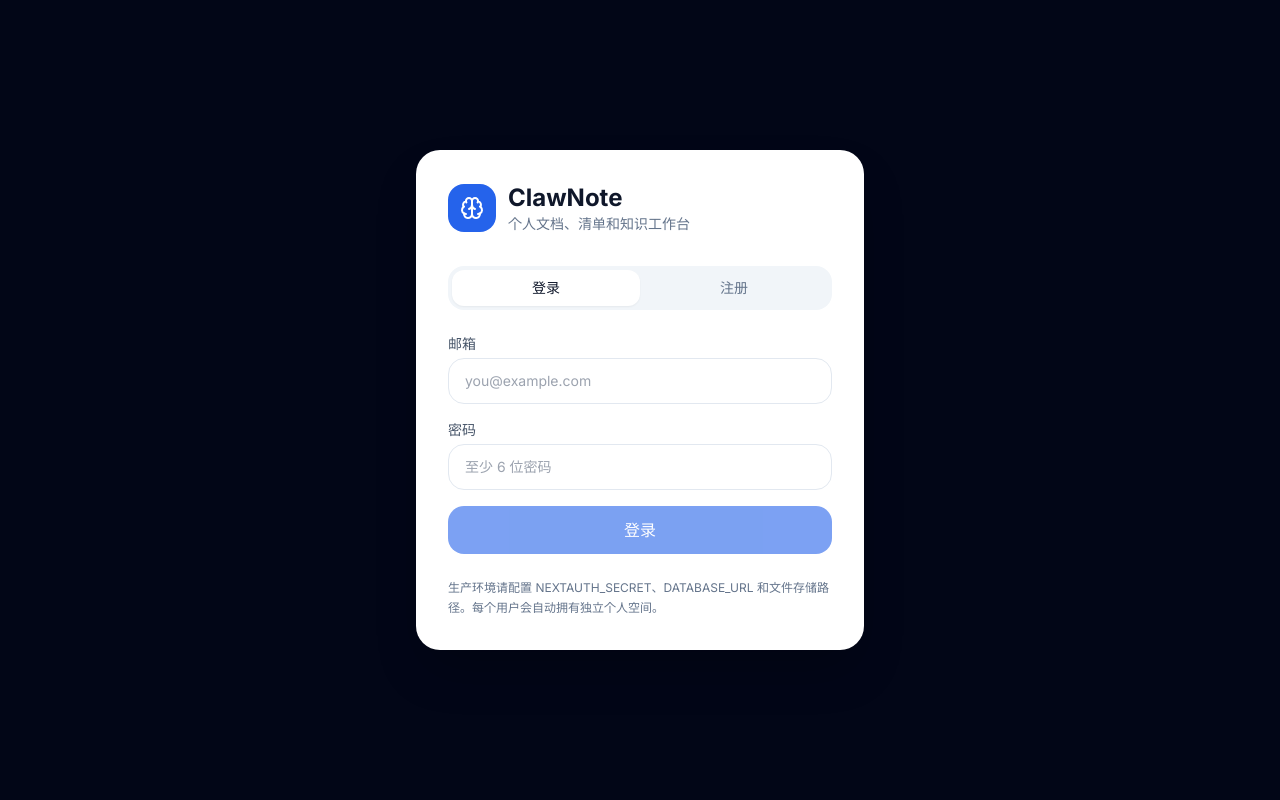
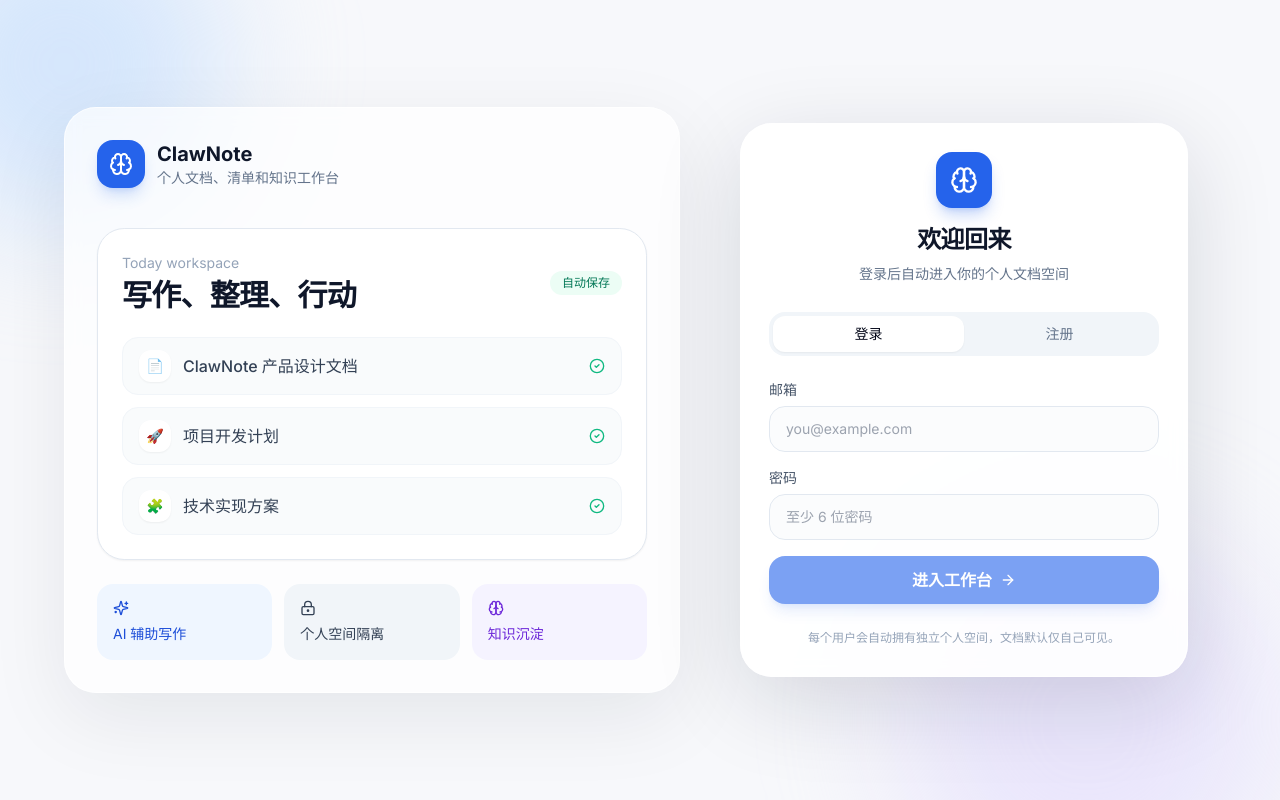
Before and after one commit to duchi0236/notion-clone, a Next.js app: page /login in a window 1280 px wide. Built offline with nearby package versions, Linux system fonts and the light colour scheme.

Commit message:
Polish login page visual design

```diff
--- a/src/app/login/page.tsx
+++ b/src/app/login/page.tsx
@@ -3,7 +3,7 @@
 import { FormEvent, useState } from "react";
 import { signIn } from "next-auth/react";
 import { useRouter } from "next/navigation";
-import { Brain, Loader2 } from "lucide-react";
+import { ArrowRight, Brain, CheckCircle2, Loader2, LockKeyhole, Sparkles } from "lucide-react";
 
 export default function LoginPage() {
   const router = useRouter();
@@ -46,31 +46,71 @@ export default function LoginPage() {
   }
 
   return (
-    <main className="flex min-h-screen items-center justify-center bg-slate-950 px-4 text-slate-900">
-      <div className="w-full max-w-md rounded-3xl bg-white p-8 shadow-2xl">
-        <div className="mb-8 flex items-center gap-3">
-          <div className="flex h-12 w-12 items-center justify-center rounded-2xl bg-blue-600 text-white"><Brain className="h-6 w-6" /></div>
-          <div><h1 className="text-2xl font-bold">ClawNote</h1><p className="text-sm text-slate-500">个人文档、清单和知识工作台</p></div>
+    <main className="relative min-h-screen overflow-hidden bg-[#f7f8fb] px-4 py-8 text-slate-900">
+      <div className="pointer-events-none absolute -left-24 -top-24 h-80 w-80 rounded-full bg-blue-200/60 blur-3xl" />
+      <div className="pointer-events-none absolute -bottom-28 right-0 h-96 w-96 rounded-full bg-violet-200/50 blur-3xl" />
+
+      <div className="relative mx-auto grid min-h-[calc(100vh-64px)] max-w-6xl items-center gap-8 lg:grid-cols-[1.1fr_0.9fr]">
+        <section className="hidden rounded-[2rem] border border-white/70 bg-white/70 p-8 shadow-[0_24px_80px_rgba(15,23,42,0.08)] backdrop-blur lg:block">
+          <div className="mb-10 flex items-center gap-3">
+            <div className="flex h-12 w-12 items-center justify-center rounded-2xl bg-blue-600 text-white shadow-lg shadow-blue-600/20"><Brain className="h-6 w-6" /></div>
+            <div>
+              <div className="text-xl font-bold">ClawNote</div>
+              <div className="text-sm text-slate-500">个人文档、清单和知识工作台</div>
+            </div>
+          </div>
+
+          <div className="rounded-[1.7rem] border border-slate-200 bg-white p-6 shadow-sm">
+            <div className="mb-6 flex items-center justify-between">
+              <div>
+                <div className="text-sm text-slate-400">Today workspace</div>
+                <h2 className="mt-1 text-3xl font-bold tracking-tight">写作、整理、行动</h2>
+              </div>
+              <span className="rounded-full bg-emerald-50 px-3 py-1 text-xs font-medium text-emerald-700">自动保存</span>
+            </div>
+            <div className="space-y-3">
+              {["ClawNote 产品设计文档", "项目开发计划", "技术实现方案"].map((item, index) => (
+                <div key={item} className="flex items-center justify-between rounded-2xl border border-slate-100 bg-slate-50/80 px-4 py-3">
+                  <div className="flex items-center gap-3"><span className="flex h-8 w-8 items-center justify-center rounded-xl bg-white text-sm shadow-sm">{index === 0 ? "📄" : index === 1 ? "🚀" : "🧩"}</span><span className="font-medium text-slate-700">{item}</span></div>
+                  <CheckCircle2 className="h-4 w-4 text-emerald-500" />
+                </div>
+              ))}
+            </div>
+          </div>
+
+          <div className="mt-6 grid grid-cols-3 gap-3 text-sm">
+            <div className="rounded-2xl bg-blue-50 p-4 text-blue-700"><Sparkles className="mb-2 h-4 w-4" />AI 辅助写作</div>
+            <div className="rounded-2xl bg-slate-100 p-4 text-slate-700"><LockKeyhole className="mb-2 h-4 w-4" />个人空间隔离</div>
+            <div className="rounded-2xl bg-violet-50 p-4 text-violet-700"><Brain className="mb-2 h-4 w-4" />知识沉淀</div>
+          </div>
+        </section>
+
+        <section className="mx-auto w-full max-w-md rounded-[2rem] border border-white/80 bg-white/90 p-7 shadow-[0_24px_90px_rgba(15,23,42,0.14)] backdrop-blur">
+          <div className="mb-7 text-center">
+            <div className="mx-auto mb-4 flex h-14 w-14 items-center justify-center rounded-2xl bg-blue-600 text-white shadow-lg shadow-blue-600/25"><Brain className="h-7 w-7" /></div>
+            <h1 className="text-2xl font-bold tracking-tight">{mode === "login" ? "欢迎回来" : "创建你的工作台"}</h1>
+            <p className="mt-2 text-sm text-slate-500">登录后自动进入你的个人文档空间</p>
           </div>
 
           <div className="mb-6 grid grid-cols-2 rounded-2xl bg-slate-100 p-1 text-sm">
-          <button type="button" onClick={() => setMode("login")} className={`rounded-xl px-3 py-2 ${mode === "login" ? "bg-white shadow-sm" : "text-slate-500"}`}>登录</button>
-          <button type="button" onClick={() => setMode("register")} className={`rounded-xl px-3 py-2 ${mode === "register" ? "bg-white shadow-sm" : "text-slate-500"}`}>注册</button>
+            <button type="button" onClick={() => setMode("login")} className={`rounded-xl px-3 py-2 font-medium transition ${mode === "login" ? "bg-white text-slate-950 shadow-sm" : "text-slate-500 hover:text-slate-700"}`}>登录</button>
+            <button type="button" onClick={() => setMode("register")} className={`rounded-xl px-3 py-2 font-medium transition ${mode === "register" ? "bg-white text-slate-950 shadow-sm" : "text-slate-500 hover:text-slate-700"}`}>注册</button>
           </div>
 
           <form onSubmit={submit} className="space-y-4">
-          {mode === "register" && <label className="block text-sm"><span className="mb-1 block text-slate-600">名称</span><input value={name} onChange={(event) => setName(event.target.value)} placeholder="你的名字" className="w-full rounded-2xl border border-slate-200 px-4 py-3 outline-none focus:border-blue-400" /></label>}
-          <label className="block text-sm"><span className="mb-1 block text-slate-600">邮箱</span><input type="email" value={email} onChange={(event) => setEmail(event.target.value)} placeholder="you@example.com" className="w-full rounded-2xl border border-slate-200 px-4 py-3 outline-none focus:border-blue-400" /></label>
-          <label className="block text-sm"><span className="mb-1 block text-slate-600">密码</span><input type="password" value={password} onChange={(event) => setPassword(event.target.value)} placeholder="至少 6 位密码" className="w-full rounded-2xl border border-slate-200 px-4 py-3 outline-none focus:border-blue-400" /></label>
+            {mode === "register" && <label className="block text-sm"><span className="mb-1.5 block font-medium text-slate-600">名称</span><input value={name} onChange={(event) => setName(event.target.value)} placeholder="你的名字" className="w-full rounded-2xl border border-slate-200 bg-slate-50/60 px-4 py-3 outline-none transition focus:border-blue-400 focus:bg-white focus:ring-4 focus:ring-blue-50" /></label>}
+            <label className="block text-sm"><span className="mb-1.5 block font-medium text-slate-600">邮箱</span><input type="email" value={email} onChange={(event) => setEmail(event.target.value)} placeholder="you@example.com" className="w-full rounded-2xl border border-slate-200 bg-slate-50/60 px-4 py-3 outline-none transition focus:border-blue-400 focus:bg-white focus:ring-4 focus:ring-blue-50" /></label>
+            <label className="block text-sm"><span className="mb-1.5 block font-medium text-slate-600">密码</span><input type="password" value={password} onChange={(event) => setPassword(event.target.value)} placeholder="至少 6 位密码" className="w-full rounded-2xl border border-slate-200 bg-slate-50/60 px-4 py-3 outline-none transition focus:border-blue-400 focus:bg-white focus:ring-4 focus:ring-blue-50" /></label>
 
             {message && <p className="rounded-2xl bg-red-50 px-4 py-3 text-sm text-red-600">{message}</p>}
 
-          <button disabled={loading || !email || !password} className="flex w-full items-center justify-center rounded-2xl bg-blue-600 px-4 py-3 font-medium text-white hover:bg-blue-700 disabled:opacity-60">
-            {loading && <Loader2 className="mr-2 h-4 w-4 animate-spin" />}{mode === "login" ? "登录" : "注册并登录"}
+            <button disabled={loading || !email || !password} className="group flex w-full items-center justify-center rounded-2xl bg-blue-600 px-4 py-3 font-semibold text-white shadow-lg shadow-blue-600/20 transition hover:bg-blue-700 disabled:opacity-60">
+              {loading ? <Loader2 className="mr-2 h-4 w-4 animate-spin" /> : null}{mode === "login" ? "进入工作台" : "注册并进入"}<ArrowRight className="ml-2 h-4 w-4 transition group-hover:translate-x-0.5" />
             </button>
           </form>
 
-        <p className="mt-6 text-xs leading-5 text-slate-500">生产环境请配置 NEXTAUTH_SECRET、DATABASE_URL 和文件存储路径。每个用户会自动拥有独立个人空间。</p>
+          <p className="mt-6 text-center text-xs leading-5 text-slate-400">每个用户会自动拥有独立个人空间，文档默认仅自己可见。</p>
+        </section>
       </div>
     </main>
   );
```
Lines whose indentation alone changed are shown as unchanged.
